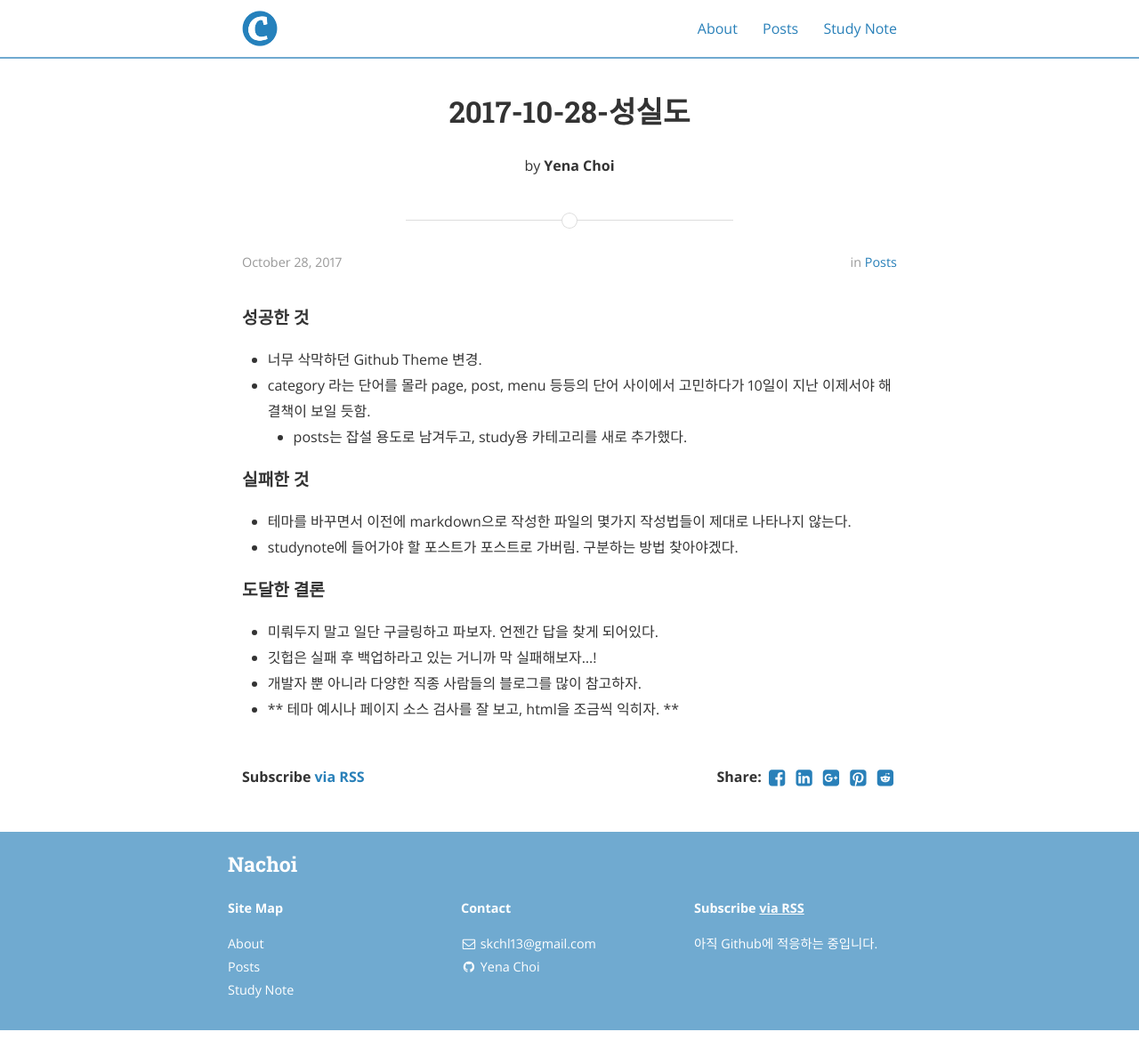
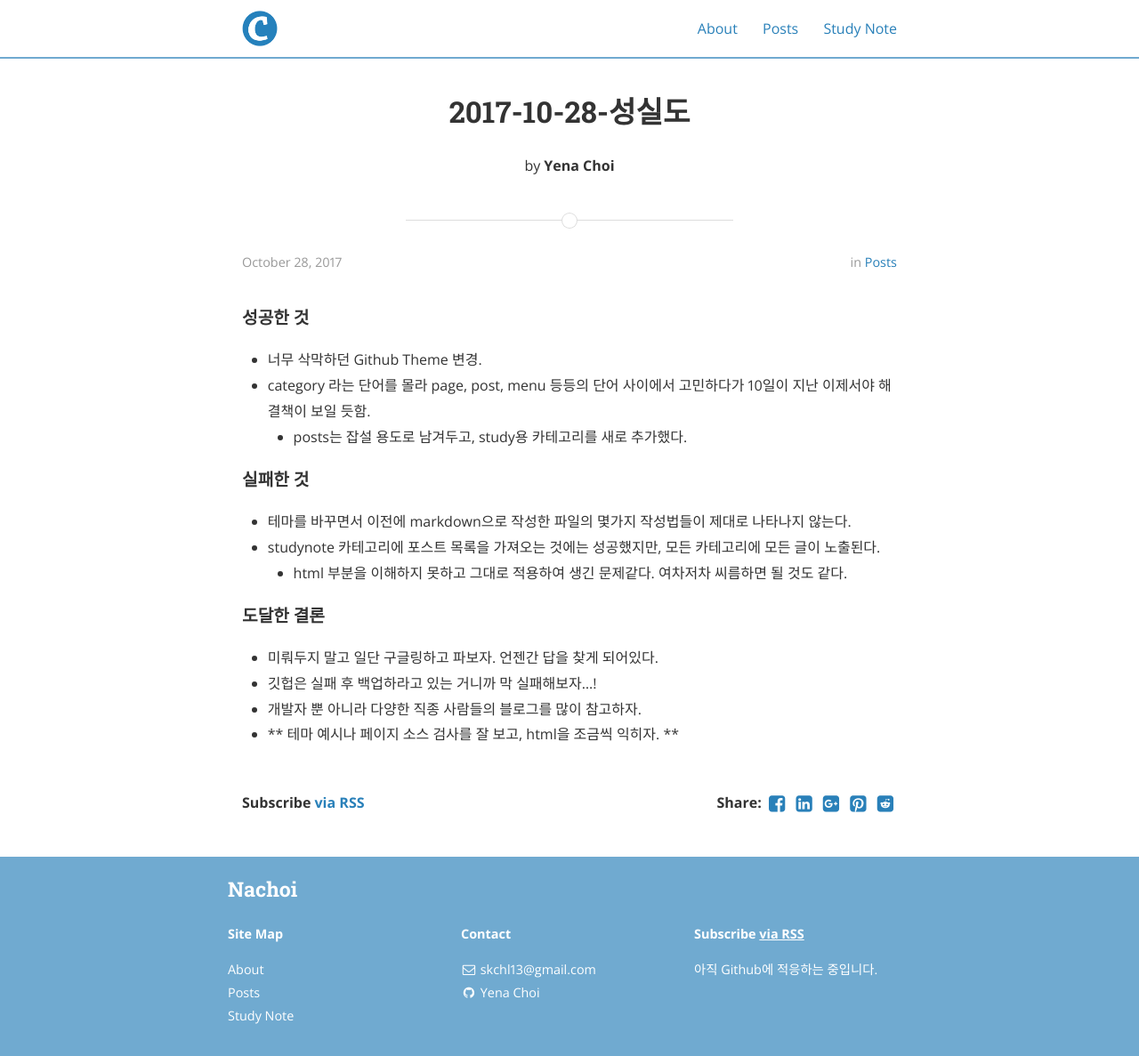
Before and after one commit to souk0721/nachoi.github.io, a Jekyll site: the page built from _posts/2017-10-28-sincere.md, in a window 1280 px wide. Shown: the whole page at 89% size. Built offline with Jekyll 4.4.1, drawn with Linux system fonts in a browser that asks for light colours; nearby versions of some CDN libraries; before the commit the page ends 1158 px from its top, so only the background shows below that.

Commit message:
update post

```diff
--- a/_posts/2017-10-28-sincere.md
+++ b/_posts/2017-10-28-sincere.md
@@ -13,7 +13,8 @@ categories: posts
 
 #### 실패한 것
 - 테마를 바꾸면서 이전에 markdown으로 작성한 파일의 몇가지 작성법들이 제대로 나타나지 않는다.
-- studynote에 들어가야 할 포스트가 포스트로 가버림. 구분하는 방법 찾아야겠다.
+- studynote 카테고리에 포스트 목록을 가져오는 것에는 성공했지만, 모든 카테고리에 모든 글이 노출된다.
+  - html 부분을 이해하지 못하고 그대로 적용하여 생긴 문제같다. 여차저차 씨름하면 될 것도 같다.
 
 #### 도달한 결론
 - 미뤄두지 말고 일단 구글링하고 파보자. 언젠간 답을 찾게 되어있다.
```
